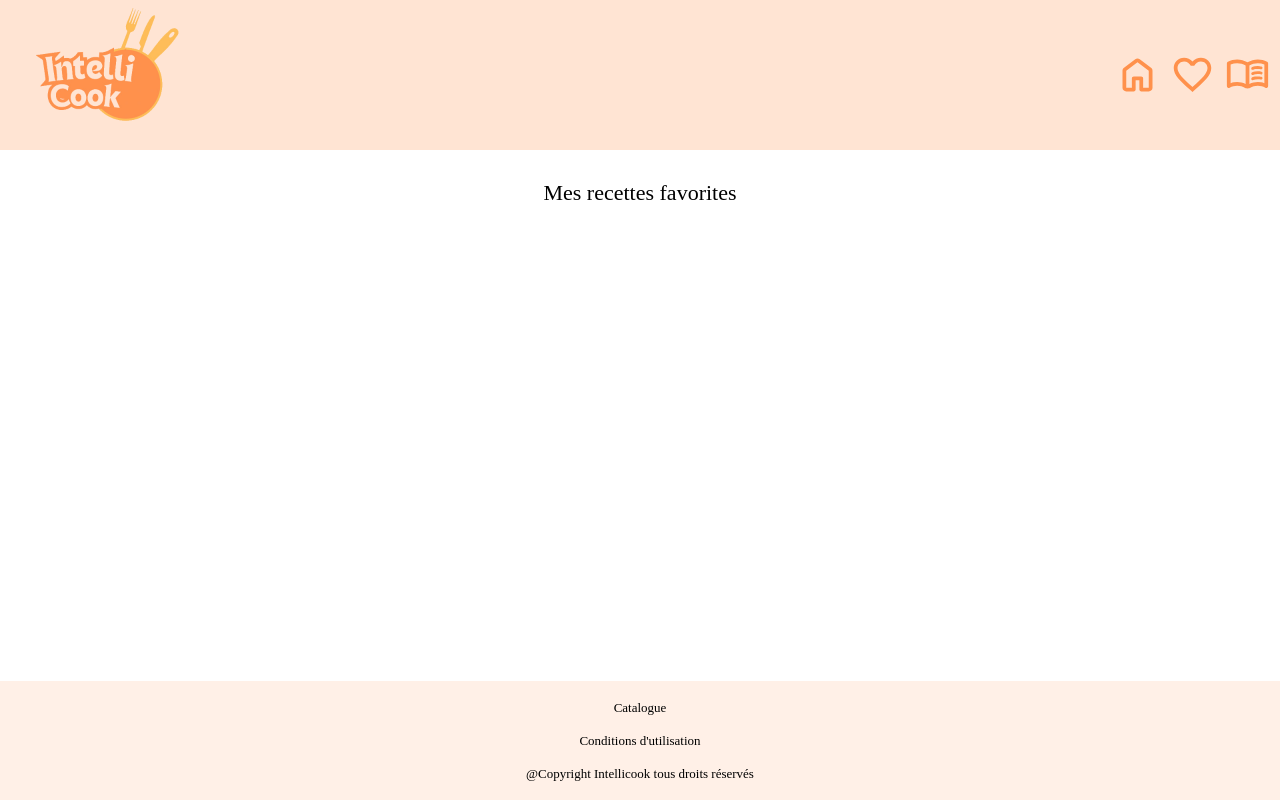
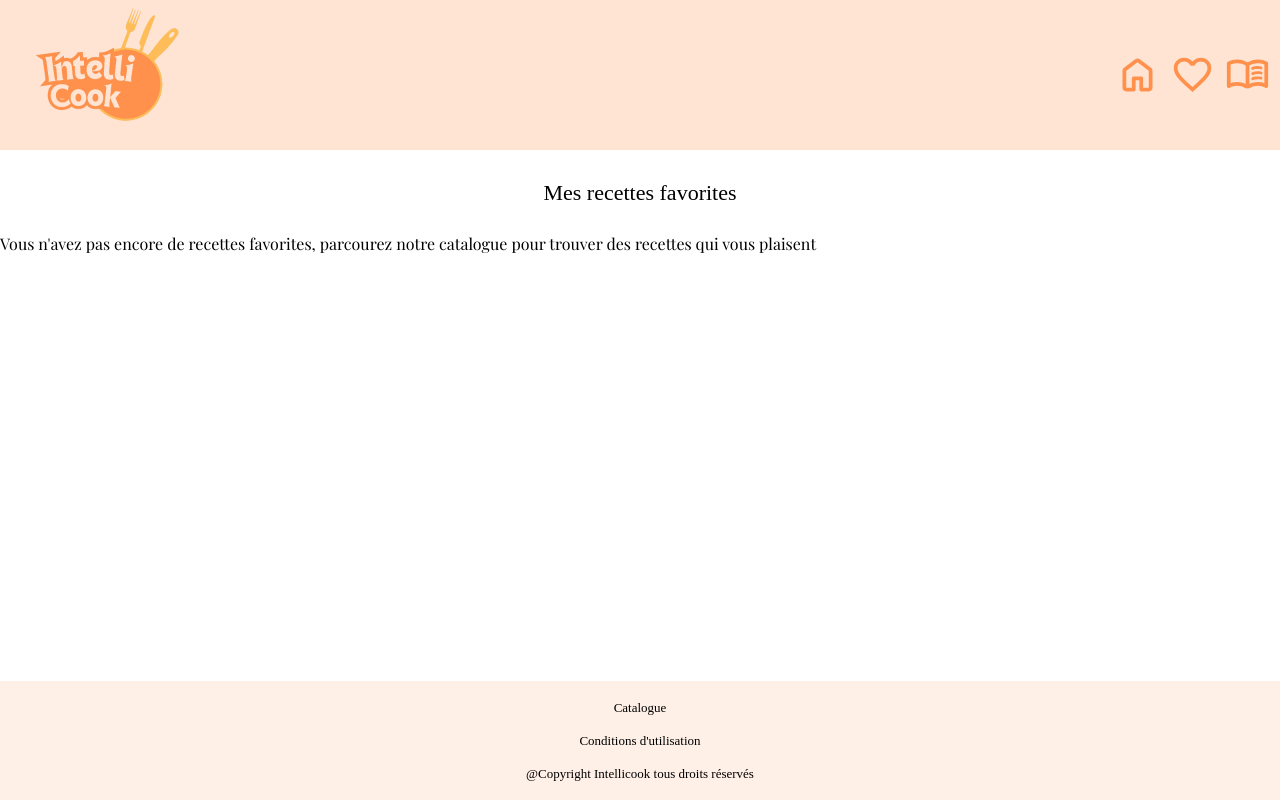
Before and after one commit to JuliePlagias/Brief-IntelliCook, a React (Create React App) app: page /favoris in a window 1280 px wide. Built offline with nearby package versions, Linux system fonts and the light colour scheme; a web font is replaced by a local one.

Commit message:
Update : added p to favoris page

```diff
--- a/src/pages/Favorites.jsx
+++ b/src/pages/Favorites.jsx
@@ -27,6 +27,9 @@ export default function Favorites() {
       <h1 className={`searchingPage__title searchingPage__favorites`}>
         Mes recettes favorites
       </h1>
+      <p className='placeHolder' hidden={favorites.length>0}>
+        Vous n'avez pas encore de recettes favorites, parcourez notre catalogue pour trouver des recettes qui vous plaisent
+      </p>
       <div className='recipes'>
         {favorites &&
           favorites.map(recipe => (
```
